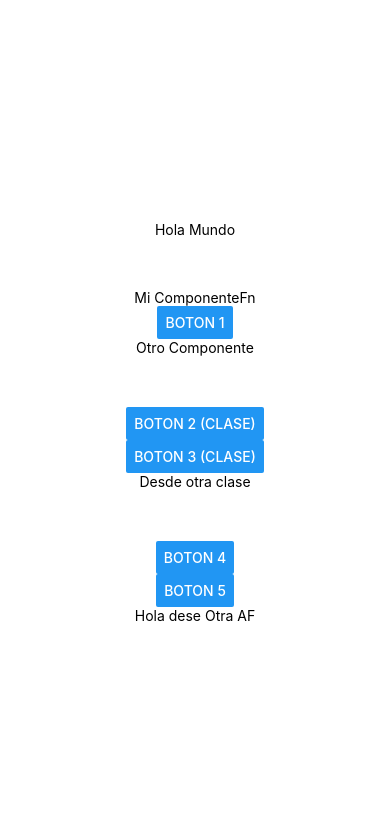
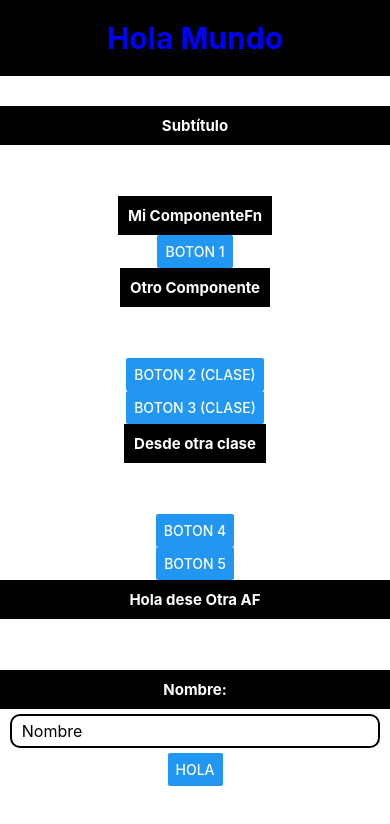
Before and after one commit to zavaletamx/t192-dmm, a React Native app: screen / in a window 390 px wide. Shown: the top 824 px of the page. Built offline with nearby package versions, Linux system fonts and the light colour scheme.

Commit message:
Creación de componentes y estilos

```diff
--- a/App.js
+++ b/App.js
@@ -1,6 +1,18 @@
 import { StatusBar } from 'expo-status-bar';
 import React from 'react';
-import { StyleSheet, Text, View } from 'react-native';
+import {
+	Platform,
+	ScrollView,
+	StyleSheet,
+	Text,
+	View,
+} from 'react-native';
+import Hola from './src/components/Hola';
+/*
+Platform es una librería de React que te permite  identificar en que plataforma está
+corriendo el código fuente y definir algun cambio único para cada plataforma
+*/
+
 import MiComponenteAF, {
 	OtraAF,
 } from './src/components/MiComponenteAF';
@@ -39,7 +51,7 @@ import MiComponenteFn, {
  * Componente que genera espacios
  * por medio de vistas
  */
-const Espacios = () => {
+export const Espacios = () => {
 	return (
 		<>
 			<View>
@@ -60,8 +72,41 @@ const Espacios = () => {
 
 export default function App() {
 	return (
+		<ScrollView>
 			<View style={styles.container}>
-			<Text>Hola Mundo</Text>
+				{/*
+            margin-top marginTop
+            margin-left marginLeft
+            text-size textSize
+            */}
+				<Text
+					style={{
+						paddingTop:
+							Platform.OS === 'ios' ? 50 : 20,
+						fontSize: 30,
+						fontWeight: 'bold',
+						/*Azul = Android Blanco = Apple*/
+						color:
+							Platform.OS === 'ios'
+								? '#fff'
+								: '#0000FF',
+						/*Rojo = Android Negro = Apple*/
+						backgroundColor:
+							Platform.OS === 'android'
+								? '#FF0000'
+								: '#000',
+						padding: 20,
+						width: '100%',
+						textAlign: 'center',
+						marginBottom: 30,
+					}}
+				>
+					Hola Mundo
+				</Text>
+
+				<Text style={styles.subtitulos}>
+					Subtítulo
+				</Text>
 				{/*Agregamos nuestro componente*/}
 
 				<Espacios />
@@ -79,8 +124,13 @@ export default function App() {
 				<MiComponenteAF />
 				<OtraAF />
 
+				<Espacios />
+
+				<Hola />
+
 				<StatusBar style='auto' />
 			</View>
+		</ScrollView>
 	);
 }
 
@@ -91,4 +141,13 @@ const styles = StyleSheet.create({
 		alignItems: 'center',
 		justifyContent: 'center',
 	},
+	subtitulos: {
+		fontSize: 15,
+		fontWeight: 'bold',
+		color: '#FFF',
+		backgroundColor: '#000',
+		padding: 10,
+		width: '100%',
+		textAlign: 'center',
+	},
 });
--- /dev/null
+++ b/src/components/Hola.js
@@ -0,0 +1,42 @@
+import React from 'react';
+import {
+	Button,
+	Platform,
+	Text,
+	TextInput,
+} from 'react-native';
+import estilos from '../styles/estilos';
+import { Espacios } from './../../App';
+
+const Hola = () => {
+	return (
+		<>
+			<Text style={estilos.subtitulos}>Nombre:</Text>
+			<TextInput
+				placeholder='Nombre'
+				style={estilos.input}
+				keyboardType='default'
+			/>
+
+			{/** React utiliza funciones anónimas en su
+			 * forma de Aroow Function para trabajar con
+			 * los eventos
+			 */}
+			<Button
+				title='Hola'
+				onPress={() => {
+					console.log('Me dieron click');
+				}}
+			/>
+
+			{/** Agregamos un espacio adicional al final, SOLO
+			 * para Android
+			 */}
+			{Platform.OS === 'android' ? (
+				<Espacios />
+			) : null}
+		</>
+	);
+};
+
+export default Hola;
--- a/src/components/MiComponenteAF.js
+++ b/src/components/MiComponenteAF.js
@@ -1,11 +1,19 @@
 import React from 'react';
 import { Button, Text } from 'react-native';
+import estilos from '../styles/estilos';
 
 const MiComponenteAF = () => {
+	/** Creamos una funcion flecha con
+	 * el comportamiento del clic
+	 */
+	const accionClick = () => {
+		console.log('Me dieron click desde una AF');
+	};
+
 	return (
 		<>
 			<Button title='Boton 4' />
-			<Button title='Boton 5' />
+			<Button title='Boton 5' onPress={accionClick} />
 		</>
 	);
 };
@@ -13,7 +21,9 @@ const MiComponenteAF = () => {
 export const OtraAF = () => {
 	return (
 		<>
-			<Text>Hola dese Otra AF</Text>
+			<Text style={estilos.subtitulos}>
+				Hola dese Otra AF
+			</Text>
 		</>
 	);
 };
--- a/src/components/MiComponenteClass.js
+++ b/src/components/MiComponenteClass.js
@@ -1,5 +1,6 @@
 import React, { Component } from 'react';
 import { Button, Text, View } from 'react-native';
+import estilos from '../styles/estilos';
 
 //Heredar de la clase Componet
 export default class MiComponenteClass extends Component {
@@ -21,7 +22,9 @@ export class OtraClase extends Component {
 	render() {
 		return (
 			<View>
-				<Text>Desde otra clase</Text>
+				<Text style={estilos.subtitulos}>
+					Desde otra clase
+				</Text>
 			</View>
 		);
 	}
--- a/src/components/MiComponenteFn.js
+++ b/src/components/MiComponenteFn.js
@@ -8,6 +8,7 @@ Lo minimo para crear un componente:
 */
 import React from 'react';
 import { Button, Text, View } from 'react-native';
+import estilos from './../styles/estilos';
 
 /*
 Solo un componente default por archivo
@@ -25,7 +26,9 @@ export default function MiComponenteFn() {
 	return (
 		<>
 			<View>
-				<Text>Mi ComponenteFn</Text>
+				<Text style={estilos.subtitulos}>
+					Mi ComponenteFn
+				</Text>
 			</View>
 			<View>
 				<Button title='Boton 1' />
@@ -37,7 +40,9 @@ export default function MiComponenteFn() {
 export function OtroComponente() {
 	return (
 		<View>
-			<Text>Otro Componente</Text>
+			<Text style={estilos.subtitulos}>
+				Otro Componente
+			</Text>
 		</View>
 	);
 }
--- /dev/null
+++ b/src/styles/estilos.js
@@ -0,0 +1,25 @@
+import React from 'react';
+import { StyleSheet } from 'react-native';
+
+export default {
+	subtitulos: {
+		fontSize: 15,
+		fontWeight: 'bold',
+		color: '#FFF',
+		backgroundColor: '#000',
+		padding: 10,
+		width: '100%',
+		textAlign: 'center',
+	},
+	input: {
+		borderColor: '#000',
+		borderWidth: 2,
+		width: '95%',
+		paddingVertical: 5,
+		paddingHorizontal: 10,
+		marginVertical: 5,
+		marginHorizontal: 10,
+		fontSize: 16,
+		borderRadius: 10,
+	},
+};
```
Lines whose indentation alone changed are shown as unchanged.
